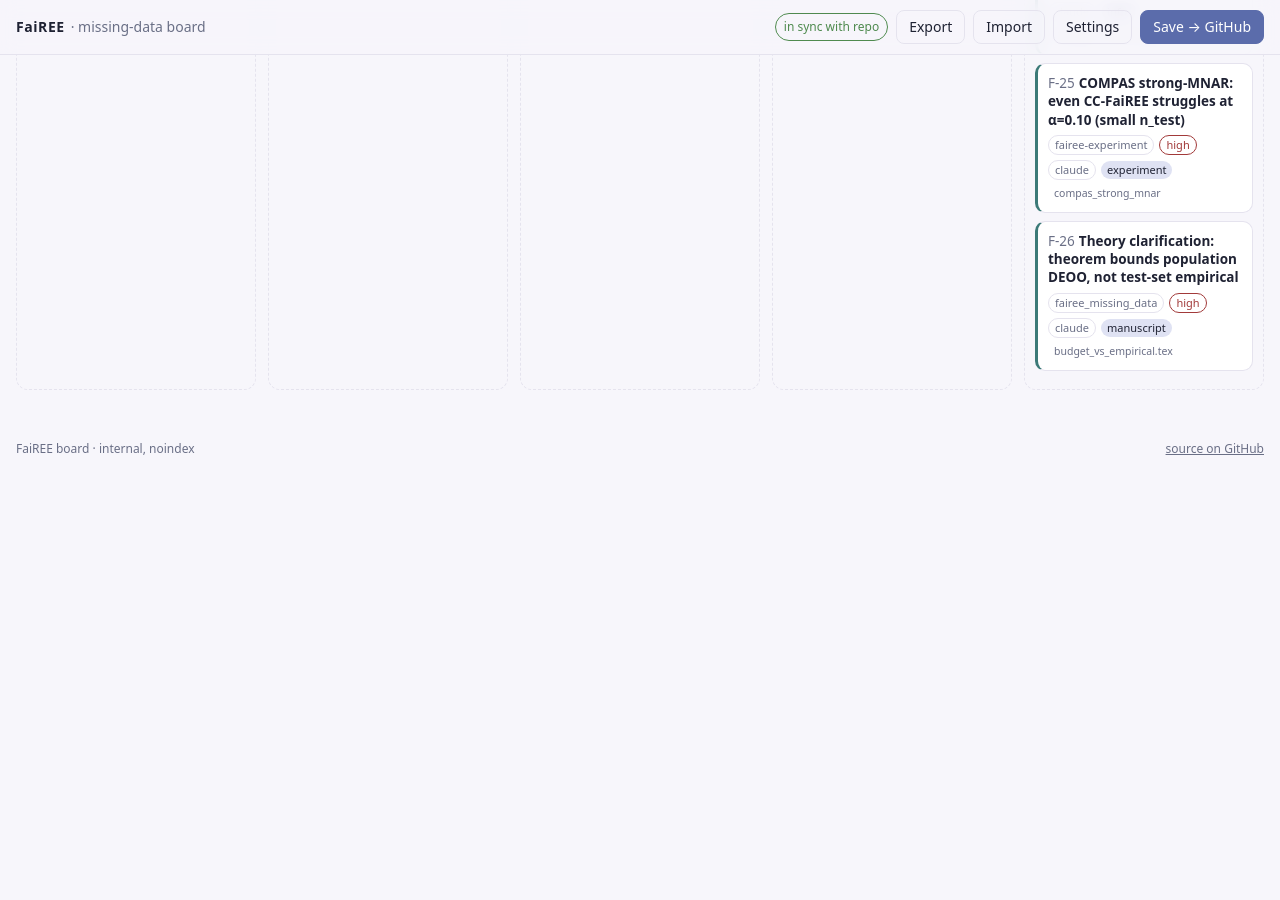
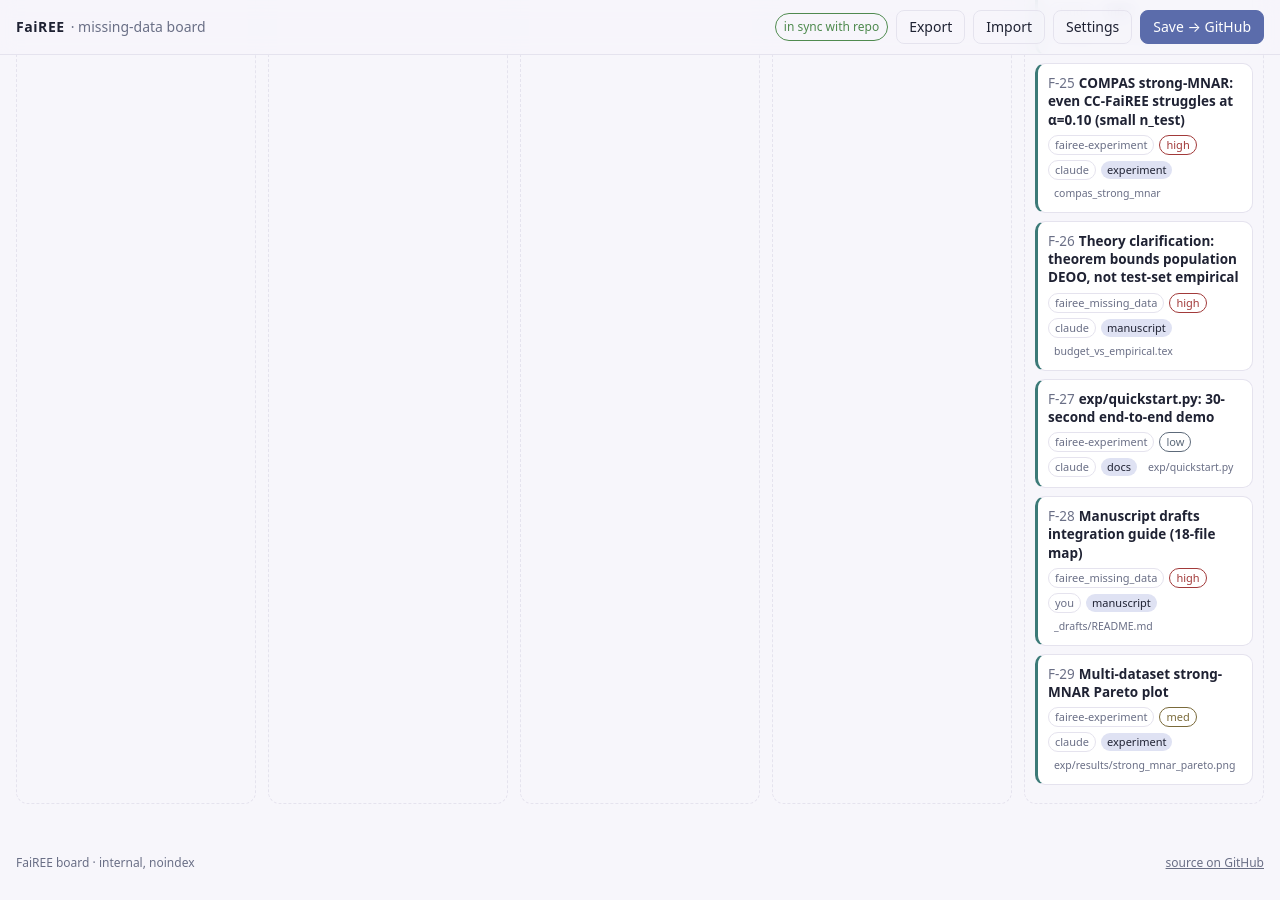
Before and after one commit to yulinl2/yulinl2.github.io, a Jekyll site: the page fairee-board/index.html, which Jekyll copies as it is, in a window 1280 px wide and 900 px high, scrolled down 6258 px. Built offline with Jekyll 4.4.1, drawn with Linux system fonts in a browser that asks for light colours; before the commit the page ends 6743 px from its top, so only the background shows below that; some of the changed text lies outside the part shown.

Commit message:
board: +F-27 quickstart + F-28 drafts integration guide + F-29 multi-dataset Pareto

```diff
--- a/fairee-board/assets/data/roadmap.json
+++ b/fairee-board/assets/data/roadmap.json
@@ -1167,6 +1167,48 @@
         "budget_vs_empirical.tex"
       ],
       "detail": "Empirical test-set DEOO carries sampling error O(1/sqrt(n_test_obs)) on top of the algorithm-controlled population gap. For small test sets the noise dominates the budget. Recommendation: also report calibration-set DEOO (which the theorem directly controls)."
+    },
+    {
+      "id": "F-27",
+      "group": "X",
+      "title": "exp/quickstart.py: 30-second end-to-end demo",
+      "category": "docs",
+      "status": "done",
+      "priority": "low",
+      "owner": "claude",
+      "repo": "fairee-experiment",
+      "refs": [
+        "exp/quickstart.py"
+      ],
+      "detail": "Single-script demonstration: toy MNAR data → 4 methods (naive / CC / NSC / DR) → comparison table + health audit. Useful for newcomers."
+    },
+    {
+      "id": "F-28",
+      "group": "M",
+      "title": "Manuscript drafts integration guide (18-file map)",
+      "category": "manuscript",
+      "status": "done",
+      "priority": "high",
+      "owner": "you",
+      "repo": "fairee_missing_data",
+      "refs": [
+        "_drafts/README.md"
+      ],
+      "detail": "Detailed ordering of all 18 .tex files for paper assembly, plus 3 open decisions (DEC-1/2/3) + 2 open warnings (W-1/2) + headline numbers ready to quote. Hand-off ready."
+    },
+    {
+      "id": "F-29",
+      "group": "TP",
+      "title": "Multi-dataset strong-MNAR Pareto plot",
+      "category": "experiment",
+      "status": "done",
+      "priority": "med",
+      "owner": "claude",
+      "repo": "fairee-experiment",
+      "refs": [
+        "exp/results/strong_mnar_pareto.png"
+      ],
+      "detail": "2 (Adult, COMPAS) × 3 (α=0.05, 0.10, 0.15) grid with budget line. Visualizes the α-budget compliance story: only CC + NSC reliably satisfy at α=0.05."
     }
   ]
 }
```
